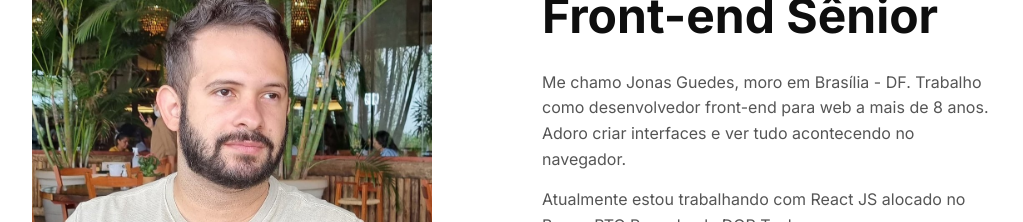
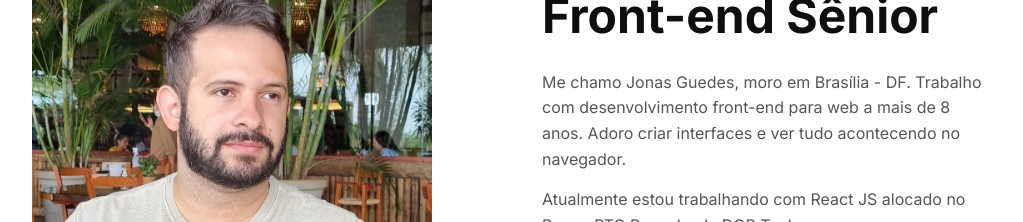
Before and after one commit to devjonasguedes/devjonasguedes, a Next.js app: page / in a window 1280 px wide. Shown: the part 235-457 px from the top of the page, without its empty margins (128-1151 px from the left). Built offline with nearby package versions, Linux system fonts and the light colour scheme.

Commit message:
ajuste texto

```diff
--- a/src/pages/index.tsx
+++ b/src/pages/index.tsx
@@ -51,8 +51,8 @@ const Home: NextPage = () => {
                 Desenvolvedor <br /> Front-end Sênior
               </h1>
               <p className={styles.aboutText}>
-                Me chamo Jonas Guedes, moro em Brasília - DF. Trabalho como
-                desenvolvedor front-end para web a mais de 8 anos. Adoro criar
+                Me chamo Jonas Guedes, moro em Brasília - DF. Trabalho com
+                desenvolvimento front-end para web a mais de 8 anos. Adoro criar
                 interfaces e ver tudo acontecendo no navegador.
               </p>
               <p className={styles.aboutText}>
```
